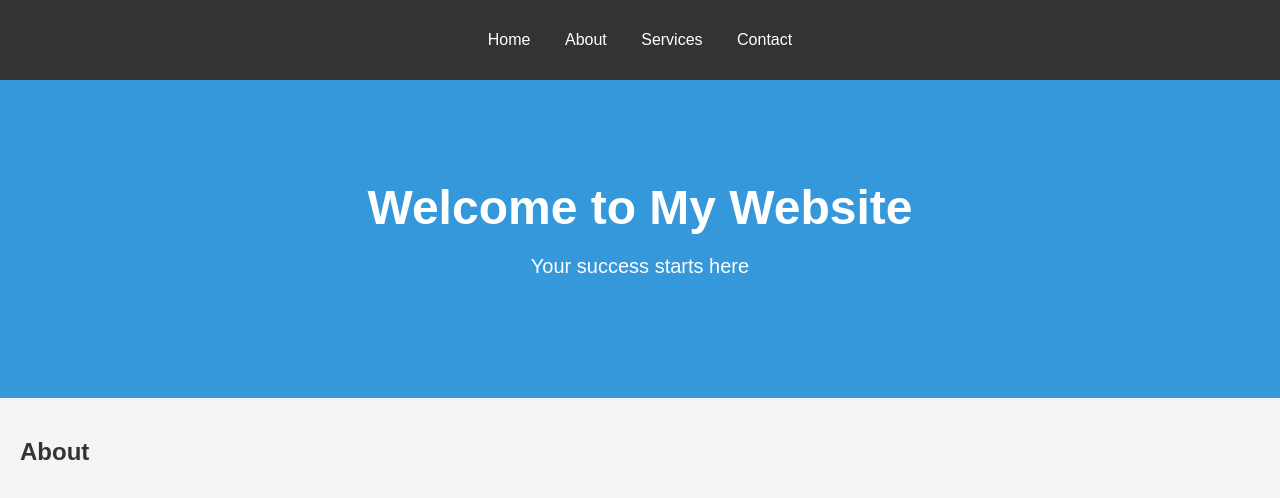
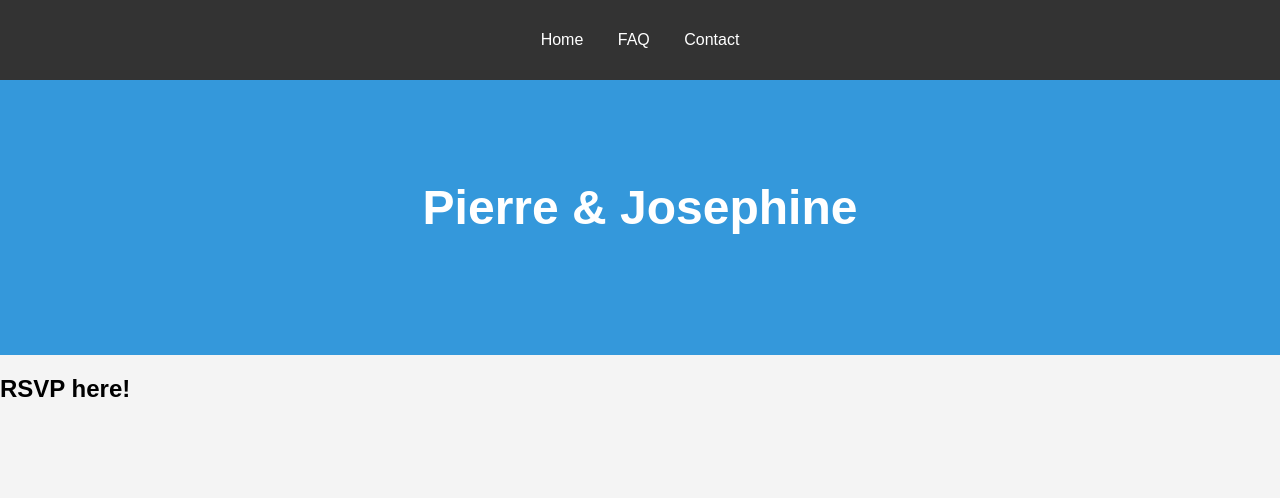
Before and after one commit to TheHootsman/Pierre-and-Fine.io, a plain HTML site: page index.html in a window 1280 px wide. Drawn offline with Linux system fonts and the light colour scheme.

Commit message:
Update index.html

```diff
--- a/index.html
+++ b/index.html
@@ -2,7 +2,7 @@
 <head>
     <meta charset="UTF-8">
     <meta name="viewport" content="width=device-width, initial-scale=1.0">
-    <title>My Dummy Website</title>
+    <title>Pierre & Fine</title>
     <style>
         body {
             font-family: Arial, sans-serif;
@@ -64,17 +64,17 @@
         <nav>
             <ul>
                 <li><a href="#">Home</a></li>
-                <li><a href="#">About</a></li>
-                <li><a href="#">Services</a></li>
+                <li><a href="#">FAQ</a></li>
                 <li><a href="#">Contact</a></li>
             </ul>
         </nav>
     </header>
 
     <div class="hero">
-        <h1>Welcome to My Website</h1>
-        <p>Your success starts here</p>
+        <h1>Pierre & Josephine</h1>
+        <p></p>
     </div>
 
-    <div class="content">
-        <h2>About
+    <div class="RSVP">
+        <h2>RSVP here!</h2>
+    </div>
```
